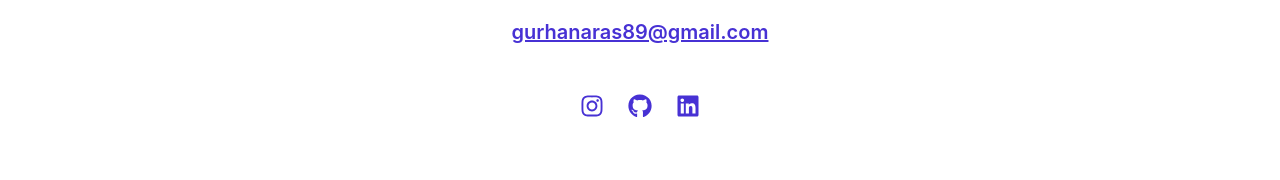
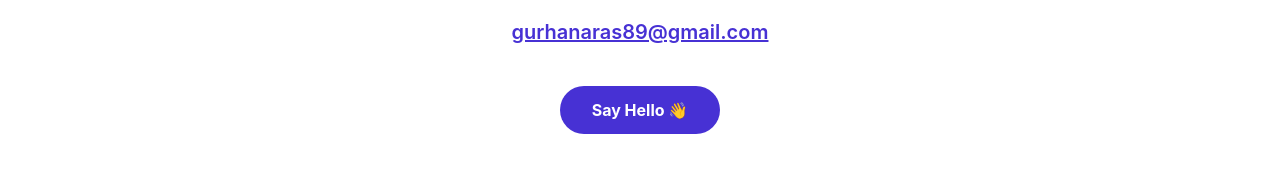
Before and after one commit to gurhanaras89-code/portfolio, a React (Vite) app: page / in a window 1280 px wide. Shown: the part 2697-2877 px from the top of the page. Built offline with nearby package versions, Linux system fonts and the light colour scheme.

Commit message:
axios tamam

```diff
--- a/src/components/Footer.jsx
+++ b/src/components/Footer.jsx
@@ -1,7 +1,22 @@
 import React from 'react';
+import axios from 'axios';
+import { toast } from 'react-toastify';
 import { FaInstagram, FaFacebook, FaGithub, FaTwitter, FaLinkedin } from 'react-icons/fa';
 
 const Footer = ({ data }) => {
+  const handleApiRequest = async () => {
+    try {
+      const response = await axios.post('https://reqres.in/api/workintech', {
+        name: "Gürhan Aras",
+        message: "Hello from portfolio!"
+      });
+      console.log('Response:', response.data);
+      toast.success('Başarılı! ✅');
+    } catch (error) {
+      console.error('Hata:', error);
+      toast.error('Bir hata oluştu ❌');
+    }
+  };
   return (
     <footer className="bg-white dark:bg-[#0d0d1a] py-24 px-8 text-center">
       <div className="max-w-2xl mx-auto space-y-6">
@@ -27,6 +42,15 @@ const Footer = ({ data }) => {
           </a>
         </div>
 
+        <div className="pt-4">
+          <button
+            onClick={handleApiRequest}
+            className="bg-[#4731D4] dark:bg-[#CBF281] text-white dark:text-[#0d0d1a] font-bold px-8 py-3 rounded-full hover:scale-105 transition duration-200 cursor-pointer"
+          >
+            {data.hello}
+          </button>
+        </div>
+
         {/* Sosyal Medya İkonları (Twitter, Dribbble, @, Instagram) */}
         <div className="flex justify-center items-center gap-6 pt-6 text-2xl text-[#4731D4] dark:text-[#CBF281]">
           <a href="https://www.instagram.com/garas4138/" className="hover:scale-125 transition duration-200"><FaInstagram /></a>
--- a/src/data.js
+++ b/src/data.js
@@ -57,6 +57,7 @@ export const siteData = {
     footerSection: {
       heading: "Send me a message!",
       subtext: "Got a question or proposal, or just want to say hello? Go ahead.",
+      hello: "Say Hello 👋" ,
     },
 
   },
@@ -117,6 +118,7 @@ export const siteData = {
     footerSection: {
       heading: "Mesaj gönder!",
       subtext: "Bir sorun, teklifin mi var yoksa sadece merhaba mı demek istiyorsun?",
+      hello: "Merhaba De 👋"
     },
   },
 }
```
